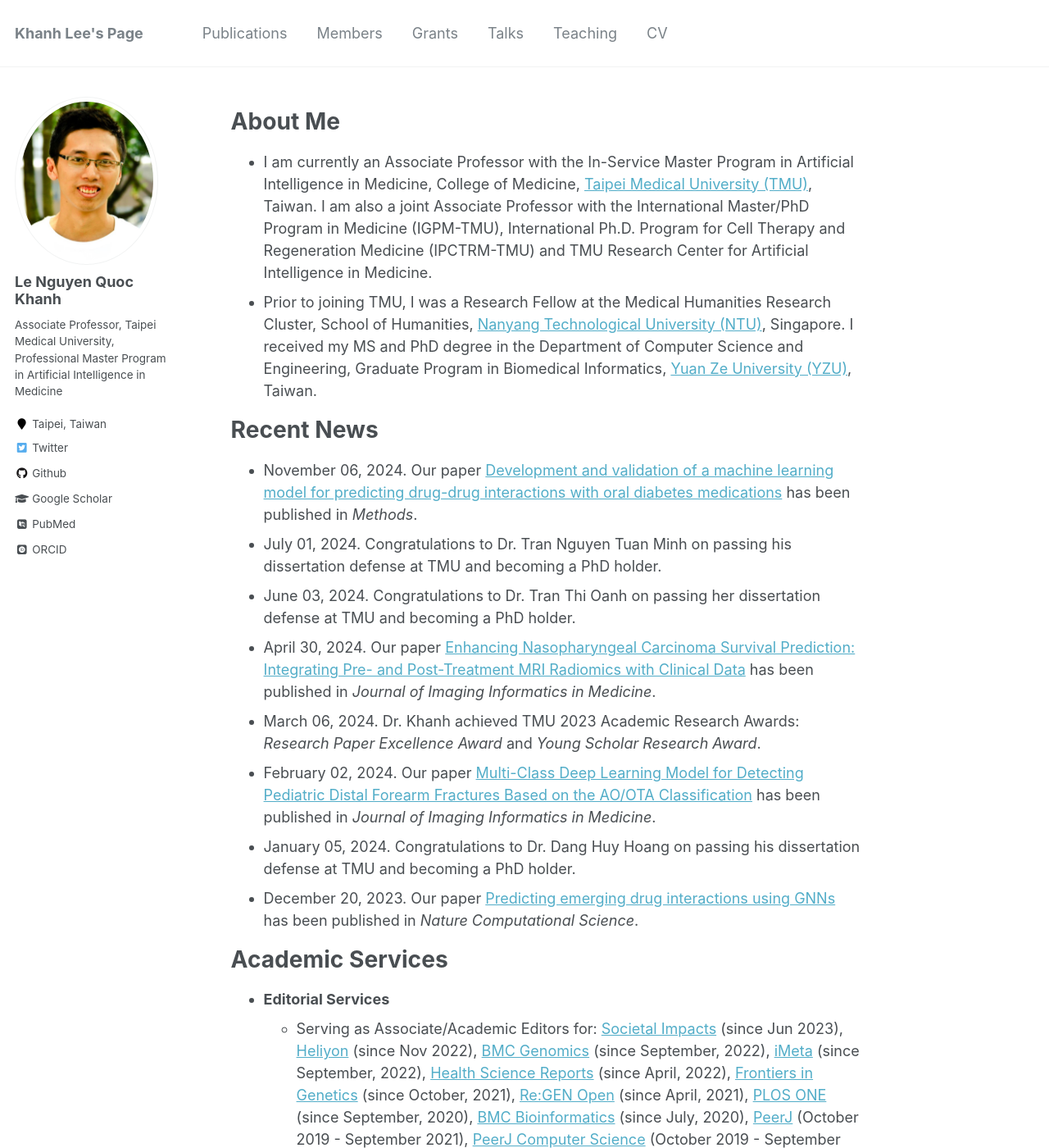
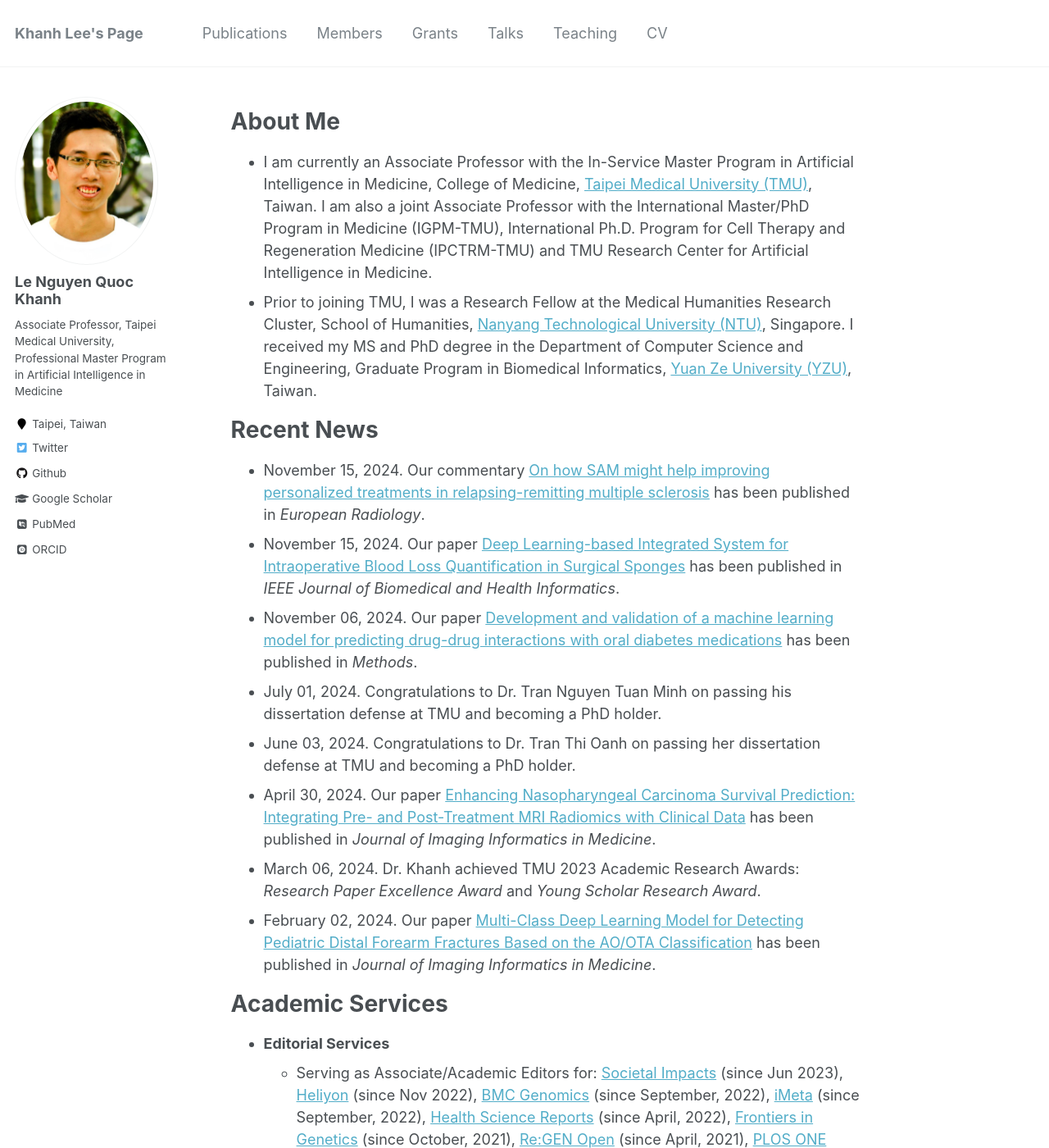
Before and after one commit to khanhlee/khanhlee.github.io, a Jekyll site: the page built from _pages/about.md, in a window 1280 px wide and 1400 px high. Shown: the whole window at 82% size. Built offline with Jekyll 4.4.1, drawn with Linux system fonts in a browser that asks for light colours; some web fonts are replaced.

Commit message:
Update about.md

```diff
--- a/_pages/about.md
+++ b/_pages/about.md
@@ -13,14 +13,14 @@ redirect_from:
 * Prior to joining TMU, I was a Research Fellow at the Medical Humanities Research Cluster, School of Humanities, [Nanyang Technological University (NTU)](http://www.ntu.edu.sg), Singapore. I received my MS and PhD degree in the Department of Computer Science and Engineering, Graduate Program in Biomedical Informatics, [Yuan Ze University (YZU)](https://www.yzu.edu.tw/), Taiwan.
 
 # Recent News
+* November 15, 2024. Our commentary [On how SAM might help improving personalized treatments in relapsing-remitting multiple sclerosis](https://doi.org/10.1007/s00330-024-11190-9) has been published in <i>European Radiology</i>.
+* November 15, 2024. Our paper [Deep Learning-based Integrated System for Intraoperative Blood Loss Quantification in Surgical Sponges](https://doi.org/10.1109/JBHI.2024.3499852) has been published in <i>IEEE Journal of Biomedical and Health Informatics</i>.
 * November 06, 2024. Our paper [Development and validation of a machine learning model for predicting drug-drug interactions with oral diabetes medications](https://doi.org/10.1016/j.ymeth.2024.10.012) has been published in <i>Methods</i>.
 * July 01, 2024. Congratulations to Dr. Tran Nguyen Tuan Minh on passing his dissertation defense at TMU and becoming a PhD holder.
 * June 03, 2024. Congratulations to Dr. Tran Thi Oanh on passing her dissertation defense at TMU and becoming a PhD holder.
 * April 30, 2024. Our paper [Enhancing Nasopharyngeal Carcinoma Survival Prediction: Integrating Pre- and Post-Treatment MRI Radiomics with Clinical Data](https://doi.org/10.1007/s10278-024-01109-7) has been published in <i>Journal of Imaging Informatics in Medicine</i>.
 * March 06, 2024. Dr. Khanh achieved TMU 2023 Academic Research Awards: <i>Research Paper Excellence Award</i> and <i>Young Scholar Research Award</i>.
 * February 02, 2024. Our paper [Multi-Class Deep Learning Model for Detecting Pediatric Distal Forearm Fractures Based on the AO/OTA Classification](https://doi.org/10.1007/s10278-024-00968-4) has been published in <i>Journal of Imaging Informatics in Medicine</i>.
-* January 05, 2024. Congratulations to Dr. Dang Huy Hoang on passing his dissertation defense at TMU and becoming a PhD holder.
-* December 20, 2023. Our paper [Predicting emerging drug interactions using GNNs](https://www.nature.com/articles/s43588-023-00555-7) has been published in <i>Nature Computational Science</i>.
 
 # Academic Services
 * <b>Editorial Services</b>
```
